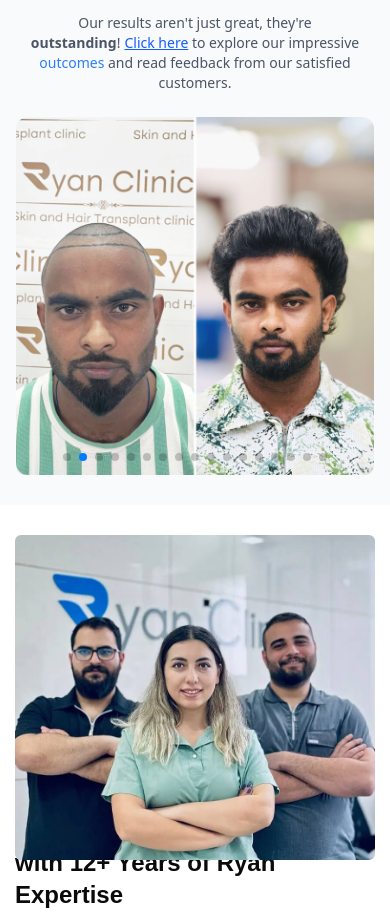
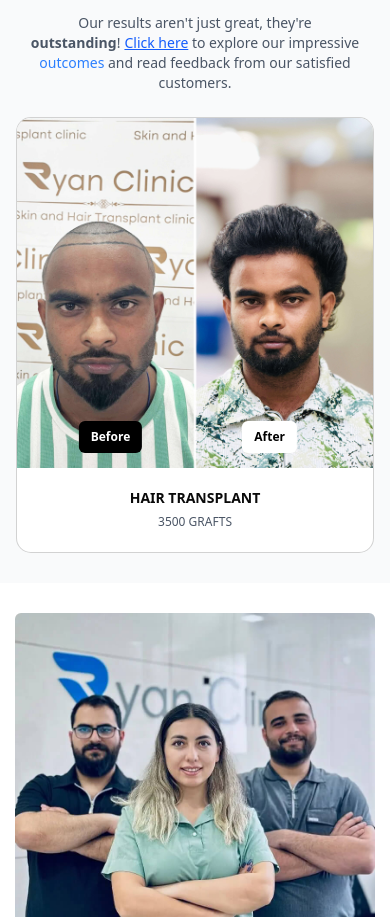
Before and after one commit to Sachin-Dashzer/Ryan-next-project-new, a Next.js app: page / in a window 390 px wide. Shown: the part 2873-3790 px from the top of the page. Built offline with nearby package versions, Linux system fonts and the light colour scheme; a web font is replaced by a local one.

Commit message:
updated leads db

```diff
--- a/src/app/(root)/home/ourResults.js
+++ b/src/app/(root)/home/ourResults.js
@@ -85,21 +85,41 @@ export default function OurResults() {
             1024: { slidesPerView: 3, spaceBetween: 24 },
             1280: { slidesPerView: 4, spaceBetween: 24 },
           }}
-          className="w-full pb-10 md:pb-12"
+          className="w-full pb-10 md:pb-12 resultSliders"
         >
           {images.map((src, index) => (
             <SwiperSlide
               key={index}
-              className="rounded-lg overflow-hidden cursor-pointer"
+              className=" cursor-pointer"
             >
-              <div className="md:h-96  relative md:aspect-[3/4] aspect-square rounded-xl overflow-hidden shadow-md hover:shadow-lg transition-shadow duration-300">
+              {/* Image Section */}
+              <div className="result-card ">
+                <div className="result-image">
                   <Image
                     src={src}
                     alt={`Result ${index + 1}`}
                     fill
-                  className="object-cover opacity-95 "
+                    className=" "
                     placeholder="blur"
                   />
+                </div>
+                {/* Before / After Tags */}
+                <div className="before-after-tags">
+                  <span className="bg-black text-white text-xs px-3 py-2 font-semibold rounded-md">
+                    Before
+                  </span>
+                  <span className="bg-white text-black text-xs px-3 py-2 font-semibold rounded-md">
+                    After
+                  </span>
+                </div>
+
+                {/* Result Info */}
+                <div className="result-info">
+                  <strong className="block text-sm font-semibold">
+                    HAIR TRANSPLANT
+                  </strong>
+                  <small className="text-gray-600 text-xs">3500 GRAFTS</small>
+                </div>
               </div>
             </SwiperSlide>
           ))}
--- /dev/null
+++ b/src/app/api/leads/route.js
@@ -0,0 +1,32 @@
+import Leads from "@/models/leads";
+import { withDB } from "@/lib/withDB";
+
+const handler = async (req) => {
+  try {
+    const body = await req.json();
+
+    // 🔎 Check if phone already exists
+    const existingLead = await Leads.findOne({ phone: body.phone });
+    if (existingLead) {
+      return new Response(
+        JSON.stringify({ success: false, message: "Phone number already exists" }),
+        { status: 400 }
+      );
+    }
+
+    // ✅ Create new lead if not duplicate
+    const newLead = await Leads.create(body);
+
+    return new Response(
+      JSON.stringify({ success: true, data: newLead }),
+      { status: 201 }
+    );
+  } catch (error) {
+    return new Response(
+      JSON.stringify({ success: false, error: error.message }),
+      { status: 500 }
+    );
+  }
+};
+
+export const POST = withDB(handler);
--- a/src/components/pages/contactForm.js
+++ b/src/components/pages/contactForm.js
@@ -31,9 +31,33 @@ export default function ContactForm() {
     setFormData((prev) => ({ ...prev, serviceType: value }));
   };
 
-  const handleSubmit = (e) => {
+  const handleSubmit = async (e) => {
     e.preventDefault();
-    console.log("Form submitted:", formData);
+
+    try {
+      const res = await fetch("/api/leads", {
+        method: "POST",
+        headers: { "Content-Type": "application/json" },
+        body: JSON.stringify(formData),
+      });
+
+      const data = await res.json();
+      if (data.success) {
+        alert("✅ Form submitted successfully!");
+        setFormData({
+          name: "",
+          email: "",
+          phone: "",
+          serviceType: "",
+          message: "",
+        });
+      } else {
+        alert("⚠️ " + data.message); // shows "Phone number already exists"
+      }
+    } catch (error) {
+      console.error(error);
+      alert("❌ Server error.");
+    }
   };
 
   return (
@@ -74,7 +98,10 @@ export default function ContactForm() {
             value={formData.address}
             onChange={handleChange}
           /> */}
-          <Select value={formData.serviceType} onValueChange={handleSelectChange}>
+          <Select
+            value={formData.serviceType}
+            onValueChange={handleSelectChange}
+          >
             <SelectTrigger className="w-full">
               <SelectValue placeholder="What do you want" />
             </SelectTrigger>
@@ -92,7 +119,10 @@ export default function ContactForm() {
             onChange={handleChange}
             className="h-24"
           />
-          <Button type="submit" className="w-full h-12 text-white bg-gray-800 hover:bg-gray-900">
+          <Button
+            type="submit"
+            className="w-full h-12 text-white bg-gray-800 hover:bg-gray-900"
+          >
             Get a Free Consult
           </Button>
         </form>
--- /dev/null
+++ b/src/models/leads.js
@@ -0,0 +1,11 @@
+import mongoose from "mongoose";
+
+const LeadsSchema = new mongoose.Schema({
+  name: String,
+  email: String,
+  phone: { type: String, unique: true }, // 👈 prevent duplicates
+  serviceType: String,
+  message: String,
+}, { timestamps: true });
+
+export default mongoose.models.Leads || mongoose.model("Leads", LeadsSchema);
--- a/src/styles/globals.css
+++ b/src/styles/globals.css
@@ -319,6 +319,54 @@ section {
   opacity: 1;
 }
 
+
+.result-card {
+    border-radius: 15px;
+    overflow: hidden;
+    border: 1px solid rgba(0, 0, 0, 0.178);
+  background-color: white;
+    transition: transform 0.3s ease;
+}
+
+.result-image {
+    height: 350px;
+    position: relative;
+    display: flex;
+    align-items: center;
+    justify-content: center;
+    font-weight: bold;
+}
+
+.resultSliders .swiper-pagination-horizontal{
+  display: none;
+}
+
+
+.before-after-tags {
+    position: absolute;
+    bottom: 100px;
+    left: 48%;
+    transform: translateX(-50%);
+    display: flex;
+    gap: 100px;
+    cursor: pointer;
+}
+.result-info {
+    padding: 20px;
+    text-align: center;
+}
+
+
+
+
+
+
+
+
+
+
+
+
 @media only screen and (max-width: 767px) {
   p {
     font-size: 14px;
```
Lines whose indentation alone changed are shown as unchanged.
